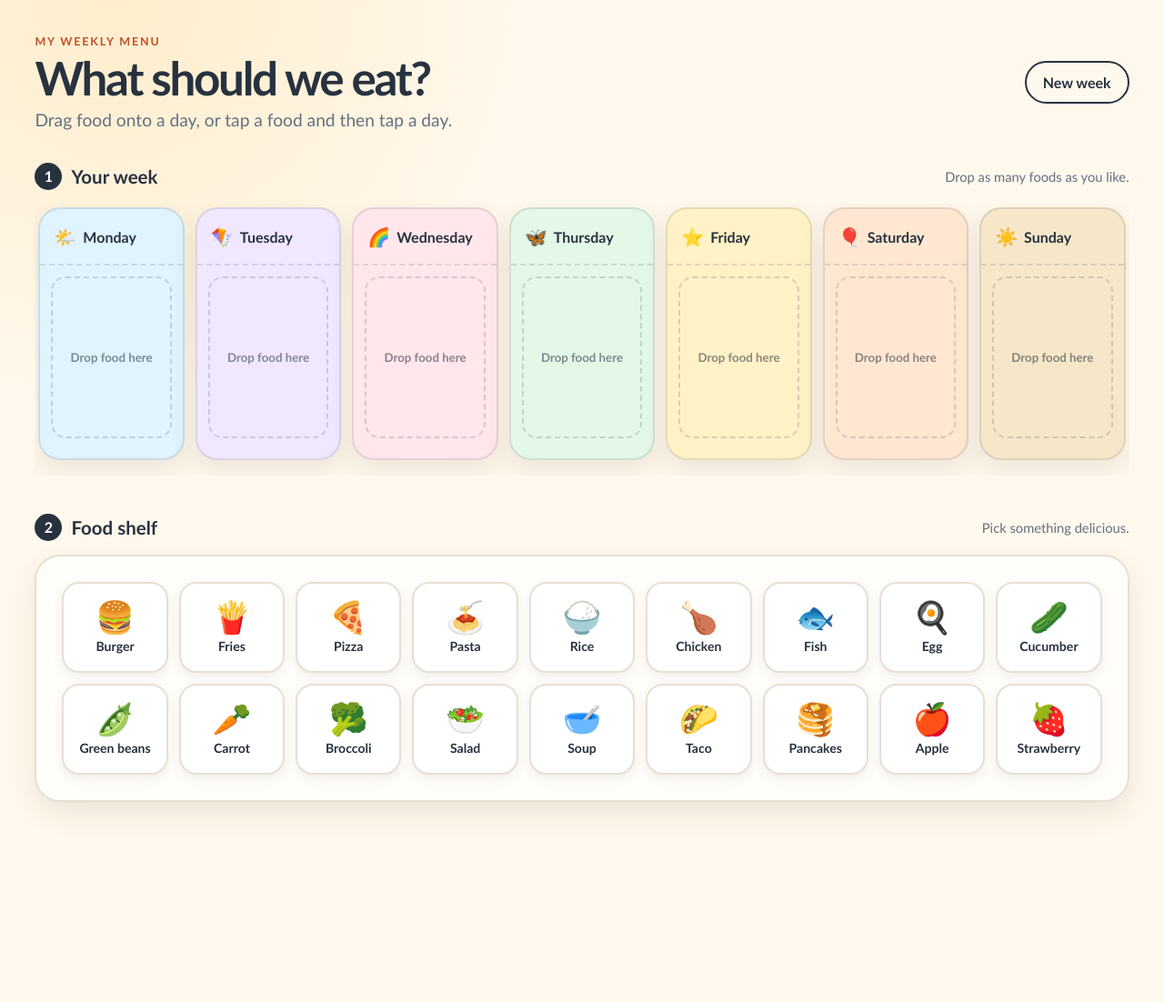
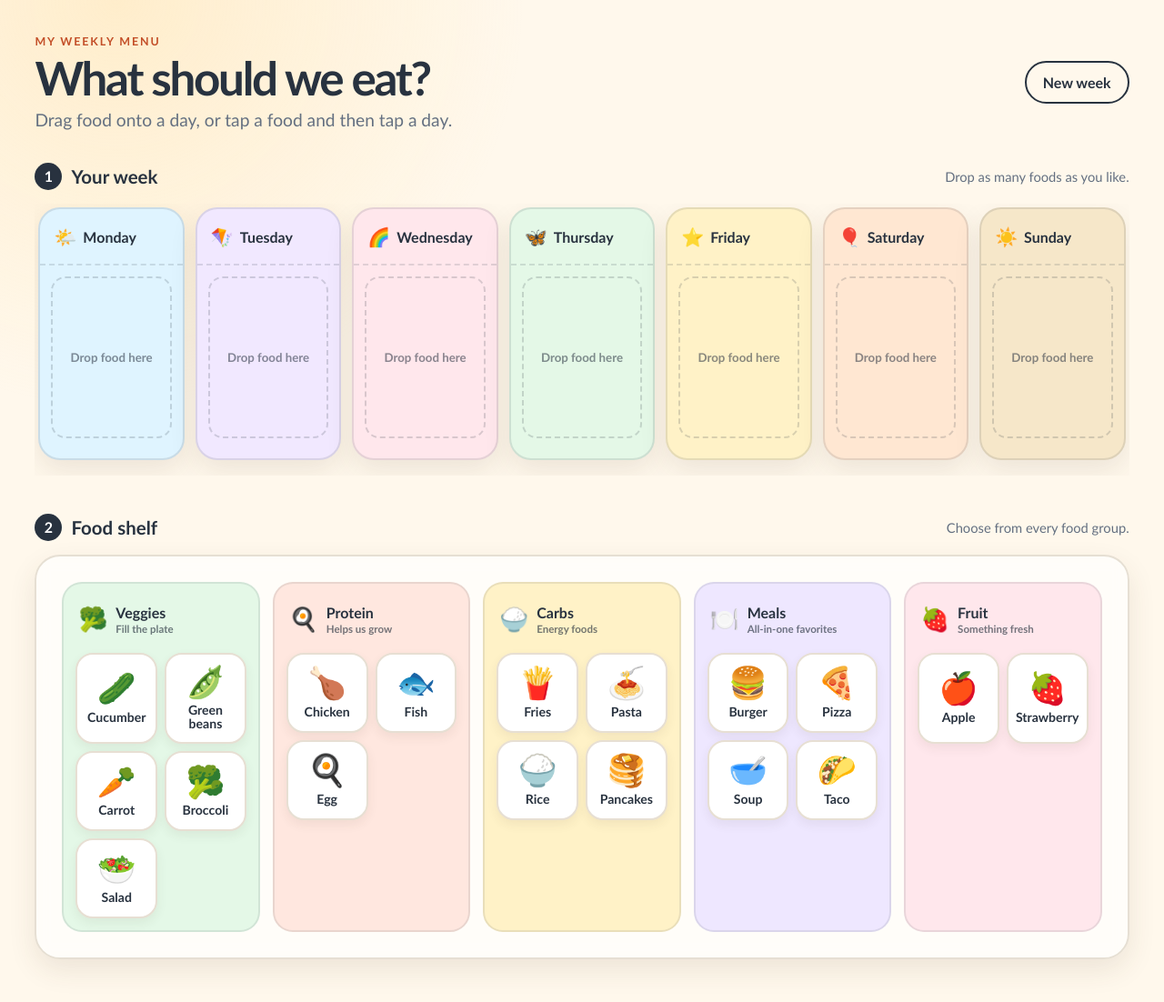
Before and after one commit to loopasam/menu-picker, a plain HTML site: page index.html in a window 1280 px wide. Shown: the whole page at 91% size. Before the commit the page ends 962 px from the top, so only its background shows below. Drawn offline with nearby package versions, Linux system fonts and the light colour scheme.

Commit message:
Organize food shelf by plate groups

```diff
--- a/app.js
+++ b/app.js
@@ -1,22 +1,30 @@
 const FOODS = [
-  { id: "burger", label: "Burger", emoji: "🍔" },
-  { id: "fries", label: "Fries", emoji: "🍟" },
-  { id: "pizza", label: "Pizza", emoji: "🍕" },
-  { id: "pasta", label: "Pasta", emoji: "🍝" },
-  { id: "rice", label: "Rice", emoji: "🍚" },
-  { id: "chicken", label: "Chicken", emoji: "🍗" },
-  { id: "fish", label: "Fish", emoji: "🐟" },
-  { id: "egg", label: "Egg", emoji: "🍳" },
-  { id: "cucumber", label: "Cucumber", emoji: "🥒" },
-  { id: "green-beans", label: "Green beans", emoji: "🫛" },
-  { id: "carrot", label: "Carrot", emoji: "🥕" },
-  { id: "broccoli", label: "Broccoli", emoji: "🥦" },
-  { id: "salad", label: "Salad", emoji: "🥗" },
-  { id: "soup", label: "Soup", emoji: "🥣" },
-  { id: "taco", label: "Taco", emoji: "🌮" },
-  { id: "pancakes", label: "Pancakes", emoji: "🥞" },
-  { id: "apple", label: "Apple", emoji: "🍎" },
-  { id: "strawberry", label: "Strawberry", emoji: "🍓" },
+  { id: "cucumber", label: "Cucumber", emoji: "🥒", group: "veggies" },
+  { id: "green-beans", label: "Green beans", emoji: "🫛", group: "veggies" },
+  { id: "carrot", label: "Carrot", emoji: "🥕", group: "veggies" },
+  { id: "broccoli", label: "Broccoli", emoji: "🥦", group: "veggies" },
+  { id: "salad", label: "Salad", emoji: "🥗", group: "veggies" },
+  { id: "chicken", label: "Chicken", emoji: "🍗", group: "protein" },
+  { id: "fish", label: "Fish", emoji: "🐟", group: "protein" },
+  { id: "egg", label: "Egg", emoji: "🍳", group: "protein" },
+  { id: "fries", label: "Fries", emoji: "🍟", group: "carbs" },
+  { id: "pasta", label: "Pasta", emoji: "🍝", group: "carbs" },
+  { id: "rice", label: "Rice", emoji: "🍚", group: "carbs" },
+  { id: "pancakes", label: "Pancakes", emoji: "🥞", group: "carbs" },
+  { id: "burger", label: "Burger", emoji: "🍔", group: "meals" },
+  { id: "pizza", label: "Pizza", emoji: "🍕", group: "meals" },
+  { id: "soup", label: "Soup", emoji: "🥣", group: "meals" },
+  { id: "taco", label: "Taco", emoji: "🌮", group: "meals" },
+  { id: "apple", label: "Apple", emoji: "🍎", group: "fruit" },
+  { id: "strawberry", label: "Strawberry", emoji: "🍓", group: "fruit" },
+];
+
+const FOOD_GROUPS = [
+  { id: "veggies", label: "Veggies", emoji: "🥦", hint: "Fill the plate" },
+  { id: "protein", label: "Protein", emoji: "🍳", hint: "Helps us grow" },
+  { id: "carbs", label: "Carbs", emoji: "🍚", hint: "Energy foods" },
+  { id: "meals", label: "Meals", emoji: "🍽️", hint: "All-in-one favorites" },
+  { id: "fruit", label: "Fruit", emoji: "🍓", hint: "Something fresh" },
 ];
 
 const STORAGE_KEY = "menu-picker.week.v1";
@@ -85,7 +93,34 @@ function normalizeDroppedCard(card) {
 
 function renderFoodShelf() {
   const fragment = document.createDocumentFragment();
-  FOODS.forEach((food) => fragment.append(makePaletteCard(food)));
+
+  FOOD_GROUPS.forEach((group) => {
+    const groupSection = document.createElement("section");
+    groupSection.className = `food-group food-group--${group.id}`;
+    groupSection.dataset.foodGroup = group.id;
+
+    const header = document.createElement("header");
+    header.className = "food-group__header";
+    header.innerHTML = `
+      <span class="food-group__emoji" aria-hidden="true">${group.emoji}</span>
+      <div>
+        <h3>${group.label}</h3>
+        <p>${group.hint}</p>
+      </div>
+    `;
+
+    const items = document.createElement("div");
+    items.className = "food-group__items";
+    items.setAttribute("aria-label", `${group.label} foods`);
+
+    FOODS.filter((food) => food.group === group.id).forEach((food) => {
+      items.append(makePaletteCard(food));
+    });
+
+    groupSection.append(header, items);
+    fragment.append(groupSection);
+  });
+
   foodShelf.append(fragment);
 }
 
@@ -103,7 +138,7 @@ function selectFood(foodId) {
   if (selectedFoodId) {
     selectionMessage.textContent = `${foodById.get(selectedFoodId).label} selected — now tap a day.`;
   } else {
-    selectionMessage.textContent = "Pick something delicious.";
+    selectionMessage.textContent = "Choose from every food group.";
   }
 }
 
@@ -163,7 +198,8 @@ function initializeDragging() {
     return;
   }
 
-  Sortable.create(foodShelf, {
+  document.querySelectorAll(".food-group__items").forEach((groupItems) => {
+    Sortable.create(groupItems, {
       group: { name: "weekly-menu", pull: "clone", put: false },
       sort: false,
       animation: 170,
@@ -172,6 +208,7 @@ function initializeDragging() {
       ghostClass: "sortable-ghost",
       chosenClass: "sortable-chosen",
       dragClass: "sortable-drag",
+    });
   });
 
   dayLists.forEach((dayList) => {
--- a/index.html
+++ b/index.html
@@ -65,7 +65,7 @@
             <p class="step-number" aria-hidden="true">2</p>
             <h2 id="food-title">Food shelf</h2>
           </div>
-          <p id="selection-message" aria-live="polite">Pick something delicious.</p>
+          <p id="selection-message" aria-live="polite">Choose from every food group.</p>
         </div>
 
         <div class="food-shelf" id="food-shelf" aria-label="Foods to choose from"></div>
--- a/styles.css
+++ b/styles.css
@@ -217,14 +217,67 @@ h1 {
 
 .food-shelf {
   display: grid;
-  grid-template-columns: repeat(auto-fit, minmax(108px, 1fr));
-  gap: 12px;
+  grid-template-columns: repeat(5, minmax(208px, 1fr));
+  gap: 14px;
+  overflow-x: auto;
   padding: clamp(16px, 2.4vw, 28px);
   border: 2px solid var(--line);
   border-radius: 28px;
   background: rgb(255 255 255 / 70%);
   box-shadow: var(--shadow);
   backdrop-filter: blur(8px);
+  scroll-snap-type: x proximity;
+}
+
+.food-group {
+  min-width: 0;
+  padding: 13px;
+  border: 2px solid rgb(40 50 63 / 10%);
+  border-radius: 22px;
+  background: var(--group-color);
+  scroll-snap-align: start;
+}
+
+.food-group--veggies { --group-color: #e4f8e7; }
+.food-group--protein { --group-color: #ffe7df; }
+.food-group--carbs { --group-color: #fff2c7; }
+.food-group--meals { --group-color: #eee7ff; }
+.food-group--fruit { --group-color: #ffe7ec; }
+
+.food-group__header {
+  display: flex;
+  align-items: center;
+  gap: 9px;
+  min-height: 52px;
+  margin-bottom: 11px;
+  padding: 0 3px;
+}
+
+.food-group__emoji {
+  font-size: 1.6rem;
+}
+
+.food-group__header h3,
+.food-group__header p {
+  margin-bottom: 0;
+}
+
+.food-group__header h3 {
+  font-size: 1rem;
+}
+
+.food-group__header p {
+  margin-top: 2px;
+  color: rgb(40 50 63 / 65%);
+  font-size: 0.72rem;
+  font-weight: 700;
+}
+
+.food-group__items {
+  display: grid;
+  grid-template-columns: repeat(2, minmax(0, 1fr));
+  gap: 8px;
+  min-height: 100px;
 }
 
 .food-card {
@@ -245,7 +298,7 @@ h1 {
 }
 
 .food-card--palette {
-  min-height: 100px;
+  min-height: 88px;
   flex-direction: column;
   justify-content: center;
   gap: 7px;
@@ -354,12 +407,13 @@ h1 {
   }
 
   .food-shelf {
-    grid-template-columns: repeat(3, 1fr);
-    gap: 9px;
+    grid-template-columns: repeat(5, minmax(76vw, 290px));
+    gap: 11px;
+    padding: 13px;
   }
 
   .food-card--palette {
-    min-height: 92px;
+    min-height: 86px;
   }
 }
 
```
Also changed, not shown: 1 other file. Lines whose indentation alone changed are shown as unchanged.
